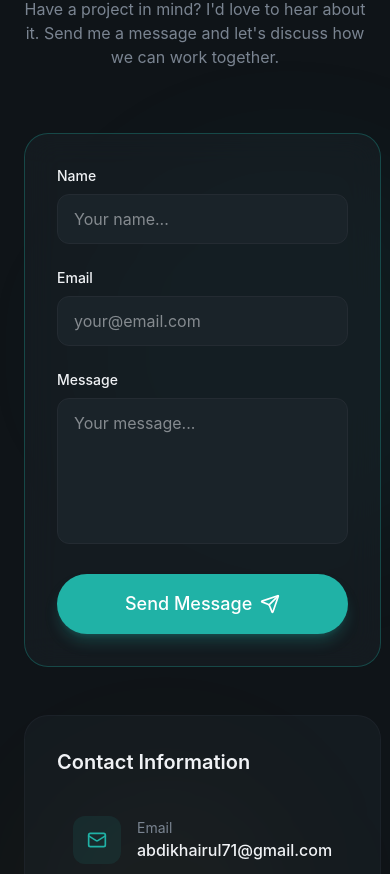
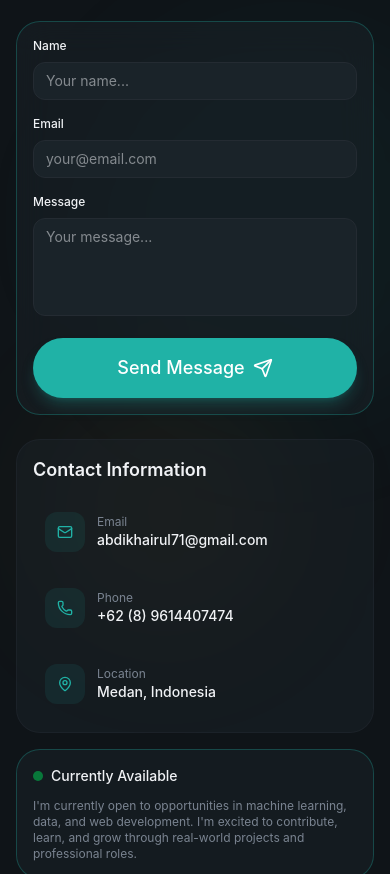
Before and after one commit to abdikhai/portfolio, a React (Vite) app: page / in a window 390 px wide. Shown: the part 8490-9364 px from the top of the page. Built offline with nearby package versions, Linux system fonts and the light colour scheme.

Commit message:
Fix responsive design for Contact section: adjust padding, text sizes, and spacing for mobile screens

```diff
--- a/src/sections/Contact.jsx
+++ b/src/sections/Contact.jsx
@@ -86,37 +86,40 @@ export const Contact = () => {
     }
   };
   return (
-    <section id="contact" className="py-32 relative overflow-hidden">
+    <section
+      id="contact"
+      className="py-16 sm:py-24 md:py-32 relative overflow-hidden"
+    >
       <div className="absolute top-0 left-0 w-full h-full">
         <div className="absolute top-1/4 left-1/4 w-96 h-96 bg-primary/5 rounded-full blur-3xl" />
         <div className="absolute bottom-1/4 right-1/4 w-64 h-64 bg-highlight/5 rounded-full blur-3xl" />
       </div>
 
-      <div className="container mx-auto px-6 relative z-10">
+      <div className="container mx-auto px-4 sm:px-6 relative z-10">
         {/* Section Header */}
-        <div className="text-center max-w-3xl mx-auto mb-16">
-          <span className="text-secondary-foreground text-sm font-medium tracking-wider uppercase animate-fade-in">
+        <div className="text-center max-w-3xl mx-auto mb-12 sm:mb-16">
+          <span className="text-secondary-foreground text-xs sm:text-sm font-medium tracking-wider uppercase animate-fade-in">
             Get In Touch
           </span>
-          <h2 className="text-4xl md:text-5xl font-bold mt-4 mb-6 animate-fade-in animation-delay-100 text-secondary-foreground">
+          <h2 className="text-3xl sm:text-4xl md:text-5xl font-bold mt-3 sm:mt-4 mb-4 sm:mb-6 animate-fade-in animation-delay-100 text-secondary-foreground">
             Let's build{" "}
             <span className="font-serif italic font-normal text-white">
               something great.
             </span>
           </h2>
-          <p className="text-muted-foreground animate-fade-in animation-delay-200">
+          <p className="text-muted-foreground text-sm sm:text-base animate-fade-in animation-delay-200">
             Have a project in mind? I'd love to hear about it. Send me a message
             and let's discuss how we can work together.
           </p>
         </div>
 
-        <div className="grid lg:grid-cols-2 gap-12 max-w-5xl mx-auto">
-          <div className="glass p-8 rounded-3xl border border-primary/30 animate-fade-in animation-delay-300">
-            <form className="space-y-6" onSubmit={handleSubmit}>
+        <div className="grid lg:grid-cols-2 gap-6 sm:gap-8 md:gap-12 max-w-5xl mx-auto">
+          <div className="glass p-4 sm:p-6 md:p-8 rounded-3xl border border-primary/30 animate-fade-in animation-delay-300">
+            <form className="space-y-4 sm:space-y-6" onSubmit={handleSubmit}>
               <div>
                 <label
                   htmlFor="name"
-                  className="block text-sm font-medium mb-2"
+                  className="block text-xs sm:text-sm font-medium mb-2"
                 >
                   Name
                 </label>
@@ -129,7 +132,7 @@ export const Contact = () => {
                   onChange={(e) =>
                     setFormData({ ...formData, name: e.target.value })
                   }
-                  className="w-full px-4 py-3 bg-surface rounded-xl border border-border focus:border-primary focus:ring-1 focus:ring-primary outline-none transition-all"
+                  className="w-full px-3 sm:px-4 py-2 sm:py-3 text-sm bg-surface rounded-xl border border-border focus:border-primary focus:ring-1 focus:ring-primary outline-none transition-all"
                 />
               </div>
 
@@ -137,7 +140,7 @@ export const Contact = () => {
                 <label
                   htmlFor="email"
                   type="email"
-                  className="block text-sm font-medium mb-2"
+                  className="block text-xs sm:text-sm font-medium mb-2"
                 >
                   Email
                 </label>
@@ -148,26 +151,26 @@ export const Contact = () => {
                   onChange={(e) =>
                     setFormData({ ...formData, email: e.target.value })
                   }
-                  className="w-full px-4 py-3 bg-surface rounded-xl border border-border focus:border-primary focus:ring-1 focus:ring-primary outline-none transition-all"
+                  className="w-full px-3 sm:px-4 py-2 sm:py-3 text-sm bg-surface rounded-xl border border-border focus:border-primary focus:ring-1 focus:ring-primary outline-none transition-all"
                 />
               </div>
 
               <div>
                 <label
                   htmlFor="message"
-                  className="block text-sm font-medium mb-2"
+                  className="block text-xs sm:text-sm font-medium mb-2"
                 >
                   Message
                 </label>
                 <textarea
-                  rows={5}
+                  rows={4}
                   required
                   value={formData.message}
                   onChange={(e) =>
                     setFormData({ ...formData, message: e.target.value })
                   }
                   placeholder="Your message..."
-                  className="w-full px-4 py-3 bg-surface rounded-xl border border-border focus:border-primary focus:ring-1 focus:ring-primary outline-none transition-all resize-none"
+                  className="w-full px-3 sm:px-4 py-2 sm:py-3 text-sm bg-surface rounded-xl border border-border focus:border-primary focus:ring-1 focus:ring-primary outline-none transition-all resize-none"
                 />
               </div>
 
@@ -208,26 +211,28 @@ export const Contact = () => {
           </div>
 
           {/* Contact Info */}
-          <div className="space-y-6 animate-fade-in animation-delay-400">
-            <div className="glass rounded-3xl p-8">
-              <h3 className="text-xl font-semibold mb-6">
+          <div className="space-y-4 sm:space-y-6 animate-fade-in animation-delay-400">
+            <div className="glass rounded-3xl p-4 sm:p-6 md:p-8">
+              <h3 className="text-lg sm:text-xl font-semibold mb-4 sm:mb-6">
                 Contact Information
               </h3>
-              <div className="space-y-4">
+              <div className="space-y-3 sm:space-y-4">
                 {contactInfo.map((item, i) => (
                   <a
                     key={i}
                     href={item.href}
-                    className="flex items-center gap-4 p-4 rounded-xl hover:bg-surface transition-colors group"
+                    className="flex items-center gap-3 sm:gap-4 p-3 sm:p-4 rounded-xl hover:bg-surface transition-colors group"
                   >
-                    <div className="w-12 h-12 rounded-xl bg-primary/10 flex items-center justify-center group-hover:bg-primary/20 transition-colors">
-                      <item.icon className="w-5 h-5 text-primary" />
+                    <div className="w-10 sm:w-12 h-10 sm:h-12 rounded-xl bg-primary/10 flex items-center justify-center group-hover:bg-primary/20 transition-colors flex-shrink-0">
+                      <item.icon className="w-4 sm:w-5 h-4 sm:h-5 text-primary" />
                     </div>
-                    <div>
-                      <div className="text-sm text-muted-foreground">
+                    <div className="min-w-0">
+                      <div className="text-xs sm:text-sm text-muted-foreground">
                         {item.label}
                       </div>
-                      <div className="font-medium">{item.value}</div>
+                      <div className="font-medium text-sm sm:text-base break-words">
+                        {item.value}
+                      </div>
                     </div>
                   </a>
                 ))}
@@ -235,12 +240,14 @@ export const Contact = () => {
             </div>
 
             {/* Availability Card */}
-            <div className="glass rounded-3xl p-8 border border-primary/30">
-              <div className="flex items-center gap-3 mb-4">
-                <span className="w-3 h-3 bg-green-500 rounded-full animate-pulse" />
-                <span className="font-medium">Currently Available</span>
+            <div className="glass rounded-3xl p-4 sm:p-6 md:p-8 border border-primary/30">
+              <div className="flex items-center gap-2 sm:gap-3 mb-3 sm:mb-4">
+                <span className="w-2.5 sm:w-3 h-2.5 sm:h-3 bg-green-500 rounded-full animate-pulse" />
+                <span className="font-medium text-sm sm:text-base">
+                  Currently Available
+                </span>
               </div>
-              <p className="text-muted-foreground text-sm">
+              <p className="text-muted-foreground text-xs sm:text-sm">
                 I'm currently open to opportunities in machine learning, data,
                 and web development. I'm excited to contribute, learn, and grow
                 through real-world projects and professional roles.
```
